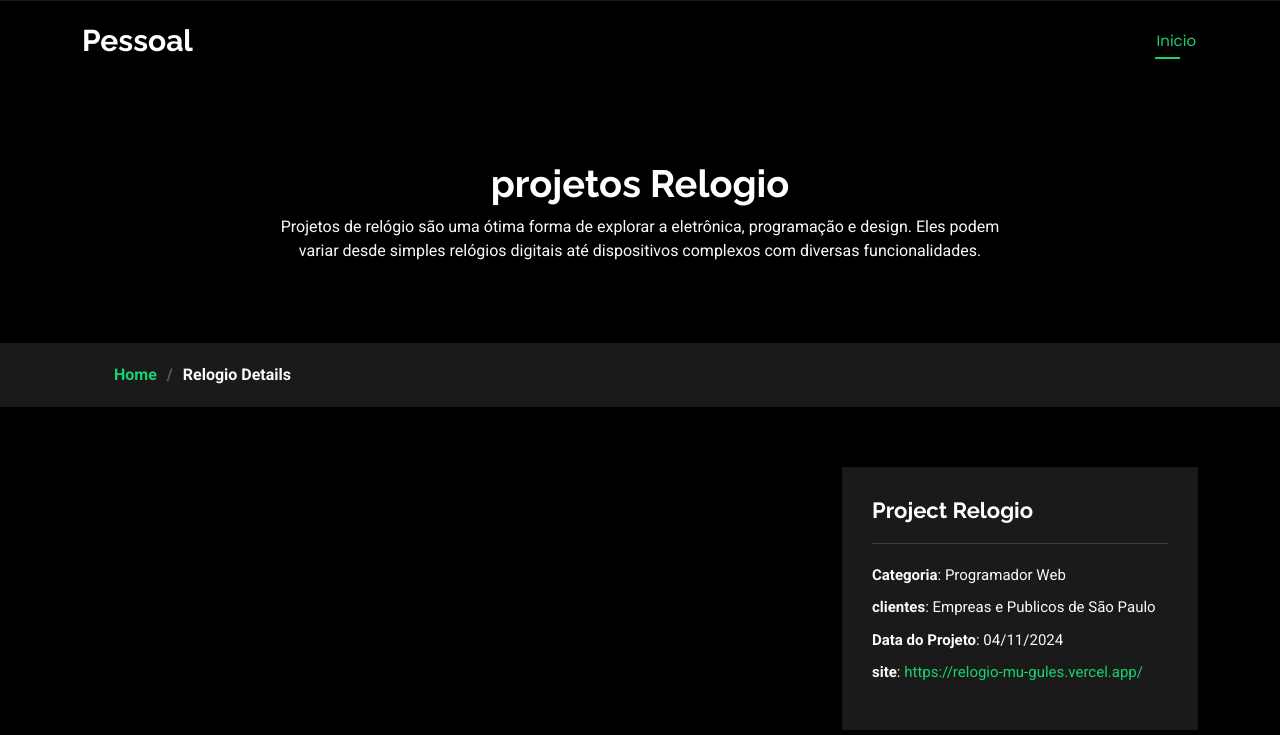
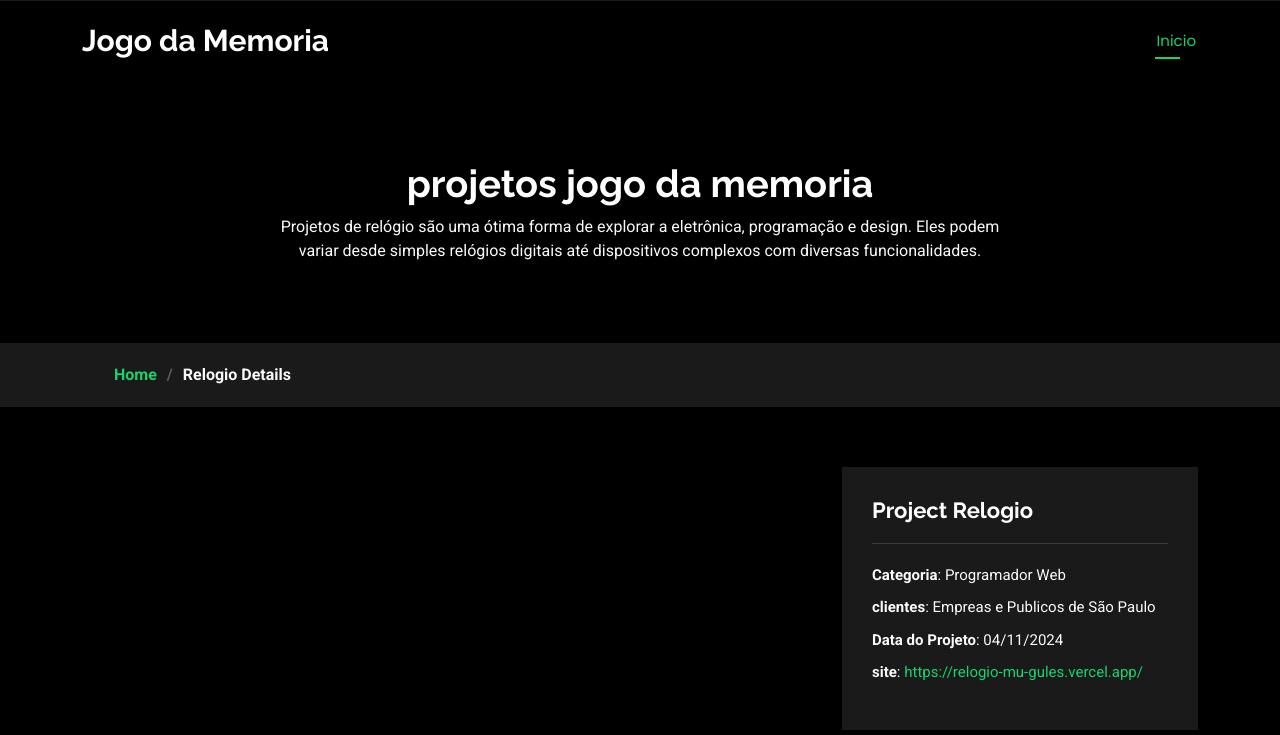
Before and after one commit to Nickleal19/Portfolio, a plain HTML site: page jogo-details.html in a window 1280 px wide. Shown: the top 735 px of the page. Drawn offline with Linux system fonts and the light colour scheme.

Commit message:
Update jogo-details.html

```diff
--- a/jogo-details.html
+++ b/jogo-details.html
@@ -39,7 +39,7 @@
       <a href="index.html" class="logo d-flex align-items-center">
         <!-- Uncomment the line below if you also wish to use an image logo -->
         <!-- <img src="assets/img/logo.png" alt=""> -->
-        <h1 class="sitename">Pessoal</h1>
+        <h1 class="sitename">Jogo da Memoria</h1>
       </a>
 
       <nav id="navmenu" class="navmenu">
@@ -61,7 +61,7 @@
         <div class="container">
           <div class="row d-flex justify-content-center text-center">
             <div class="col-lg-8">
-              <h1>projetos Relogio </h1>
+              <h1>projetos jogo da memoria </h1>
               <p class="mb-0">Projetos de relógio são uma ótima forma de explorar a eletrônica, programação e design. Eles podem variar desde simples relógios digitais até dispositivos complexos com diversas funcionalidades.</p>
             </div>
           </div>
```
